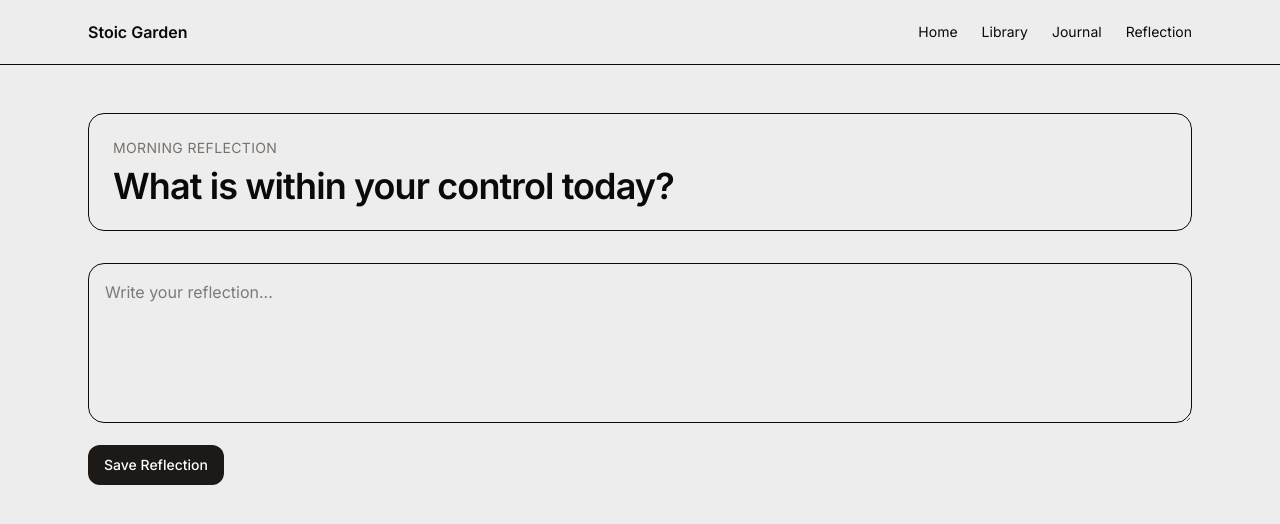
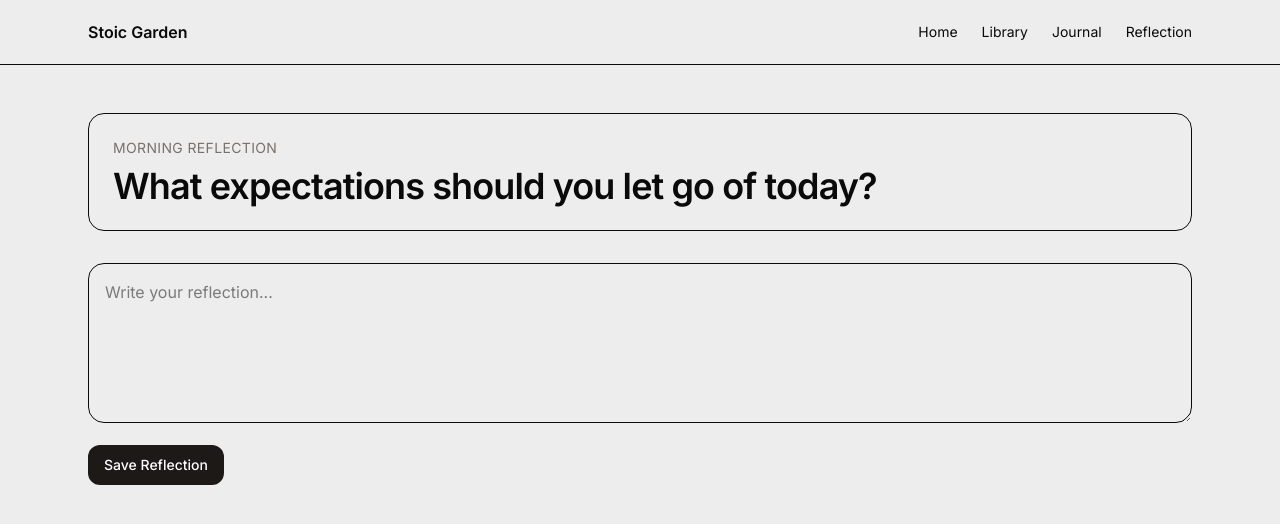
Before and after one commit to ketrinFox5/stoic-garden, a Next.js app: page /reflection in a window 1280 px wide. Shown: the top 524 px of the page. Built offline with nearby package versions, Linux system fonts and the light colour scheme.

Commit message:
add morning/evening show prompt

```diff
--- a/app/reflection/page.tsx
+++ b/app/reflection/page.tsx
@@ -1,10 +1,11 @@
 
 import { PromptCard } from '@/components/reflections/prompt-card'
 import { ReflectionForm } from "@/components/reflections/reflection-form"
-import { prompts } from '@/lib/mock-data/promts'
+import { prompts } from '@/lib/mock-data/prompts'
+import { getPromptForToday } from '@/lib/services/prompt-service'
 
 export default function ReflectionPage() {
-  const prompt = prompts[0]
+  const prompt = getPromptForToday()
 
   return (
     <div className="space-y-8">
--- /dev/null
+++ b/lib/mock-data/prompts.ts
@@ -0,0 +1,103 @@
+import { Prompt } from "@/types/prompt"
+
+export const prompts: Prompt[] = [
+  {
+    id: "control_001",
+
+    phase: "morning",
+
+    concept: "control",
+
+    text: "What is within your control today?",
+  },
+
+  {
+    id: "control_002",
+
+    phase: "morning",
+
+    concept: "control",
+
+    text: "What expectations should you let go of today?",
+  },
+
+  {
+    id: "virtue_001",
+
+    phase: "morning",
+
+    concept: "virtue",
+
+    text: "How can you act with wisdom today?",
+  },
+
+  {
+    id: "virtue_002",
+
+    phase: "morning",
+
+    concept: "virtue",
+
+    text: "What would your best self do today?",
+  },
+
+  {
+    id: "perception_001",
+
+    phase: "morning",
+
+    concept: "perception",
+
+    text: "What challenge might require a calmer perspective today?",
+  },
+
+  {
+    id: "reflection_001",
+
+    phase: "evening",
+
+    concept: "reflection",
+
+    text: "What disturbed your peace today, and why?",
+  },
+
+  {
+    id: "reflection_002",
+
+    phase: "evening",
+
+    concept: "reflection",
+
+    text: "What could you have handled better today?",
+  },
+
+  {
+    id: "gratitude_001",
+
+    phase: "evening",
+
+    concept: "gratitude",
+
+    text: "What deserves your gratitude today?",
+  },
+
+  {
+    id: "virtue_003",
+
+    phase: "evening",
+
+    concept: "virtue",
+
+    text: "Where did you practice courage, wisdom, justice, or moderation today?",
+  },
+
+  {
+    id: "mortality_001",
+
+    phase: "evening",
+
+    concept: "mortality",
+
+    text: "If today had been your last day, what would you have appreciated most?",
+  },
+]
--- a/lib/mock-data/promts.ts
+++ /dev/null
@@ -1,24 +0,0 @@
-import { Prompt } from "@/types/prompt"
-
-export const prompts: Prompt[] = [
-  {
-    id: "1",
-    phase: "morning",
-    text:
-      "What is within your control today?",
-  },
-
-  {
-    id: "2",
-    phase: "evening",
-    text:
-      "What disturbed your peace today, and why?",
-  },
-
-  {
-    id: "3",
-    phase: "morning",
-    text:
-      "What kind of person do you want to be today?",
-  },
-]
--- /dev/null
+++ b/lib/services/prompt-service.ts
@@ -0,0 +1,36 @@
+import { prompts } from "@/lib/mock-data/prompts"
+import { Prompt } from "@/types/prompt"
+
+export function getCurrentPhase():
+  "morning" | "evening" {
+
+  const hour = new Date().getHours()
+
+  if (hour < 12) {
+    return "morning"
+  }
+
+  return "evening"
+}
+
+export function getPromptsByPhase(
+  phase: Prompt["phase"]
+) {
+  return prompts.filter(
+    prompt => prompt.phase === phase
+  )
+}
+
+export function getPromptForToday() {
+  const phase = getCurrentPhase()
+
+  const availablePrompts =
+    getPromptsByPhase(phase)
+
+  const day =
+    new Date().getDate()
+
+  return availablePrompts[
+    day % availablePrompts.length
+  ]
+}
--- /dev/null
+++ b/types/concept-slug.ts
@@ -0,0 +1,7 @@
+export type ConceptSlug =
+  | "control"
+  | "virtue"
+  | "perception"
+  | "mortality"
+  | "gratitude"
+  | "reflection"
--- a/types/prompt.ts
+++ b/types/prompt.ts
@@ -1,3 +1,5 @@
+import { ConceptSlug } from './concept-slug'
+
 export type PromptPhase =
   | "morning"
   | "evening"
@@ -5,5 +7,6 @@ export type PromptPhase =
 export type Prompt = {
   id: string
   phase: PromptPhase
-  text: string
+  text: string,
+  concept?: ConceptSlug
 }
```
